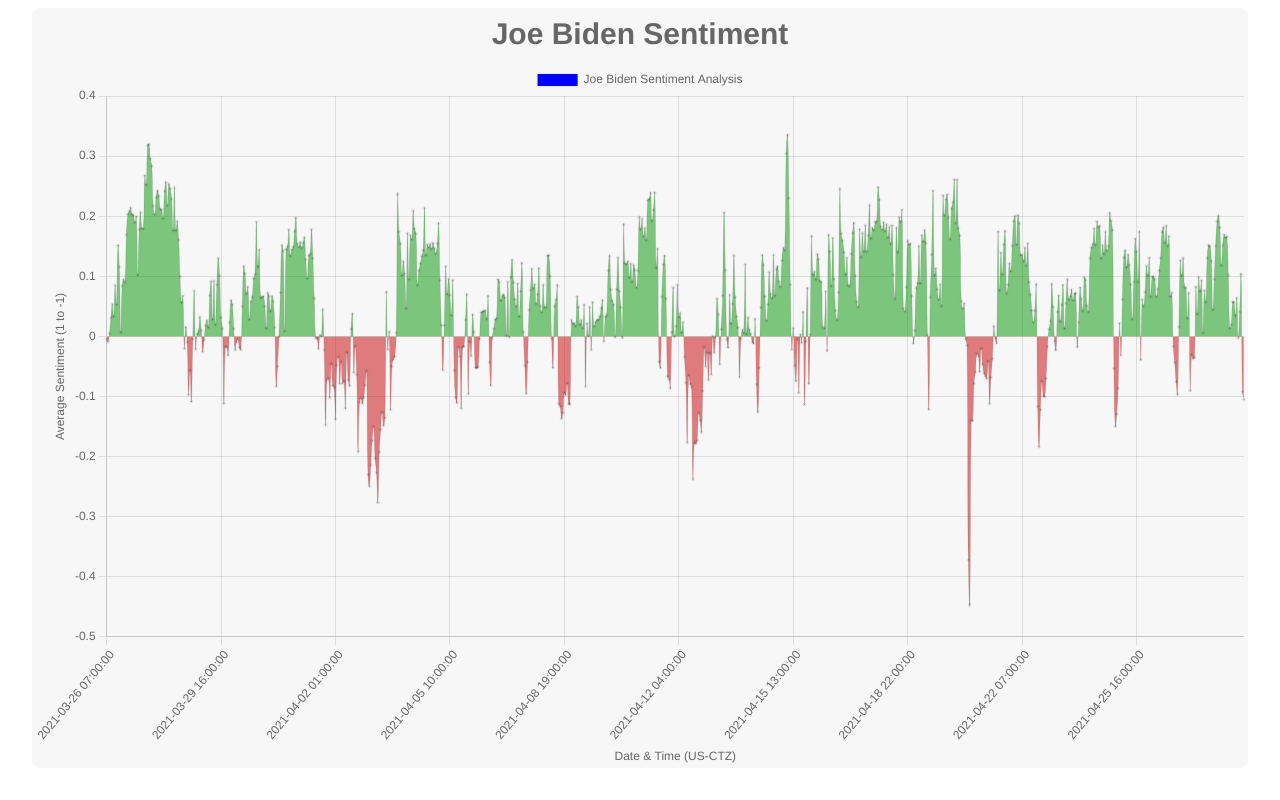
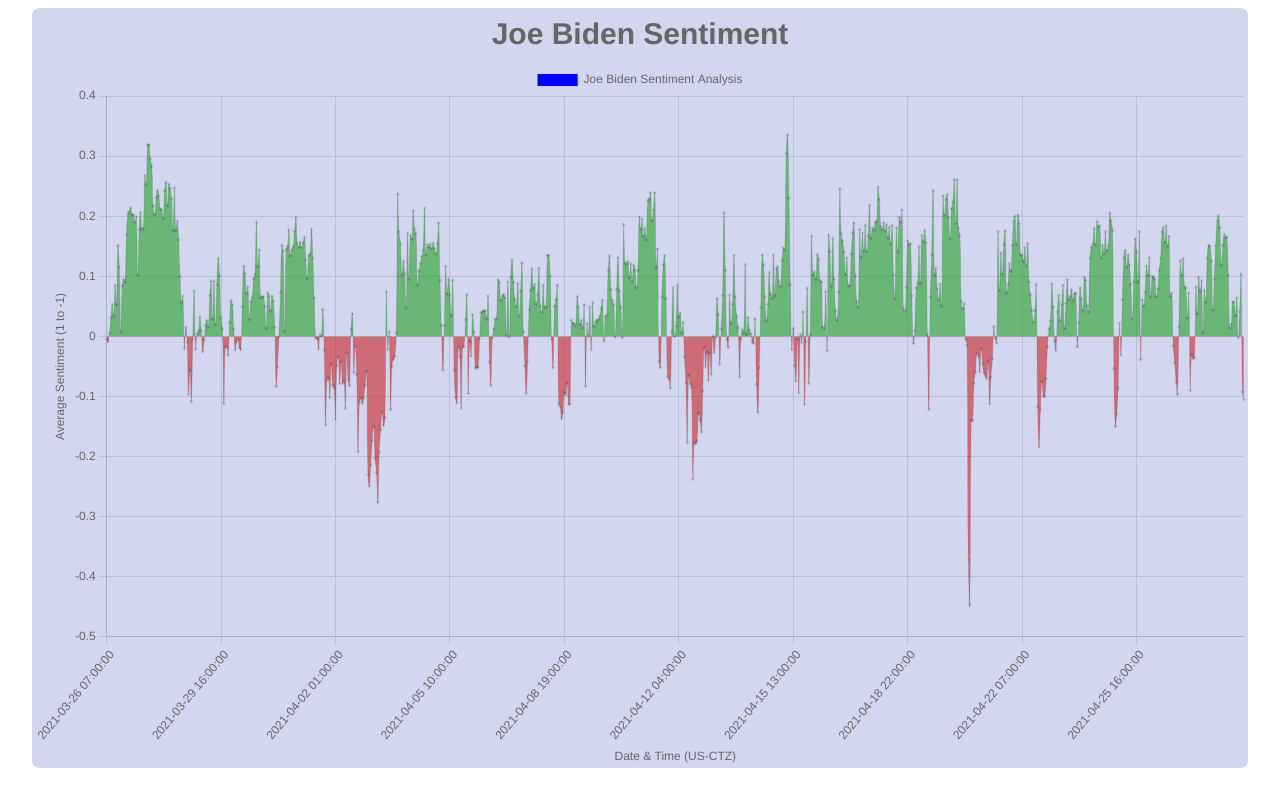
Before and after one commit to ed100miles/sentBlobJS, a plain HTML site: page index.html in a window 1280 px wide. Drawn offline with nearby package versions, Linux system fonts and the light colour scheme; some packages are replaced by stand-ins of ours; a script that the page names is missing.

Commit message:
style update - bg to match portfolio

```diff
--- a/styles.css
+++ b/styles.css
@@ -6,7 +6,7 @@
 }
 
 #myChart{
-    background-color: rgb(247, 247, 248);
+    background-color: #D2D6EF;
     border-radius: 1vmin;
     width: 100%;
     height: 100%;
```
